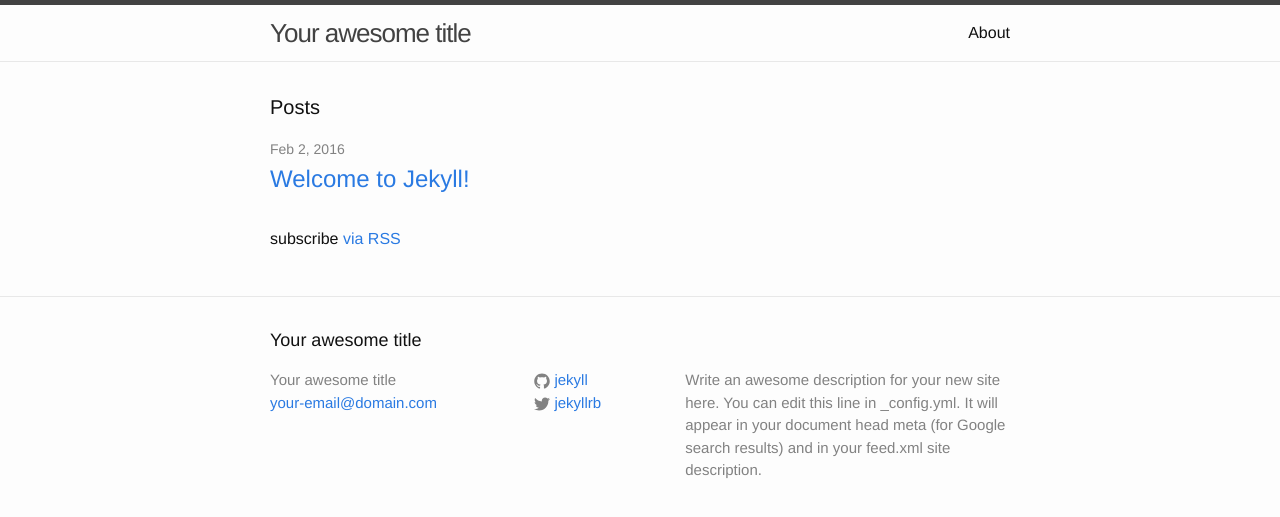
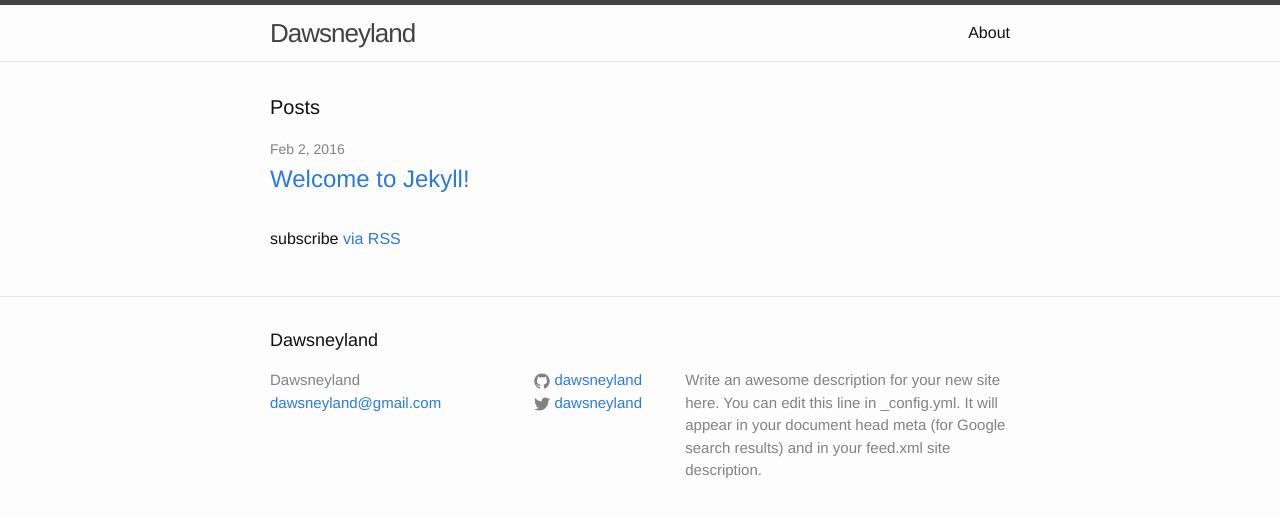
Before and after one commit to dawsneyland/formerdland, a Jekyll site: the page built from index.html, in a window 1280 px wide. Shown: the top 517 px of the page. Built offline with Jekyll 4.4.1, drawn with Linux system fonts in a browser that asks for light colours.

Commit message:
Update _config.yml
Changing to Dawsneyland

```diff
--- a/_config.yml
+++ b/_config.yml
@@ -6,16 +6,16 @@
 # 'jekyll serve'. If you change this file, please restart the server process.
 
 # Site settings
-title: Your awesome title
-email: your-email@domain.com
+title: Dawsneyland
+email: dawsneyland@gmail.com
 description: > # this means to ignore newlines until "baseurl:"
   Write an awesome description for your new site here. You can edit this
   line in _config.yml. It will appear in your document head meta (for
   Google search results) and in your feed.xml site description.
 baseurl: "" # the subpath of your site, e.g. /blog
-url: "http://yourdomain.com" # the base hostname & protocol for your site
-twitter_username: jekyllrb
-github_username:  jekyll
+url: "http://www.dawsneyland.com" # the base hostname & protocol for your site
+twitter_username: dawsneyland
+github_username:  dawsneyland
 
 # Build settings
 markdown: kramdown
```
